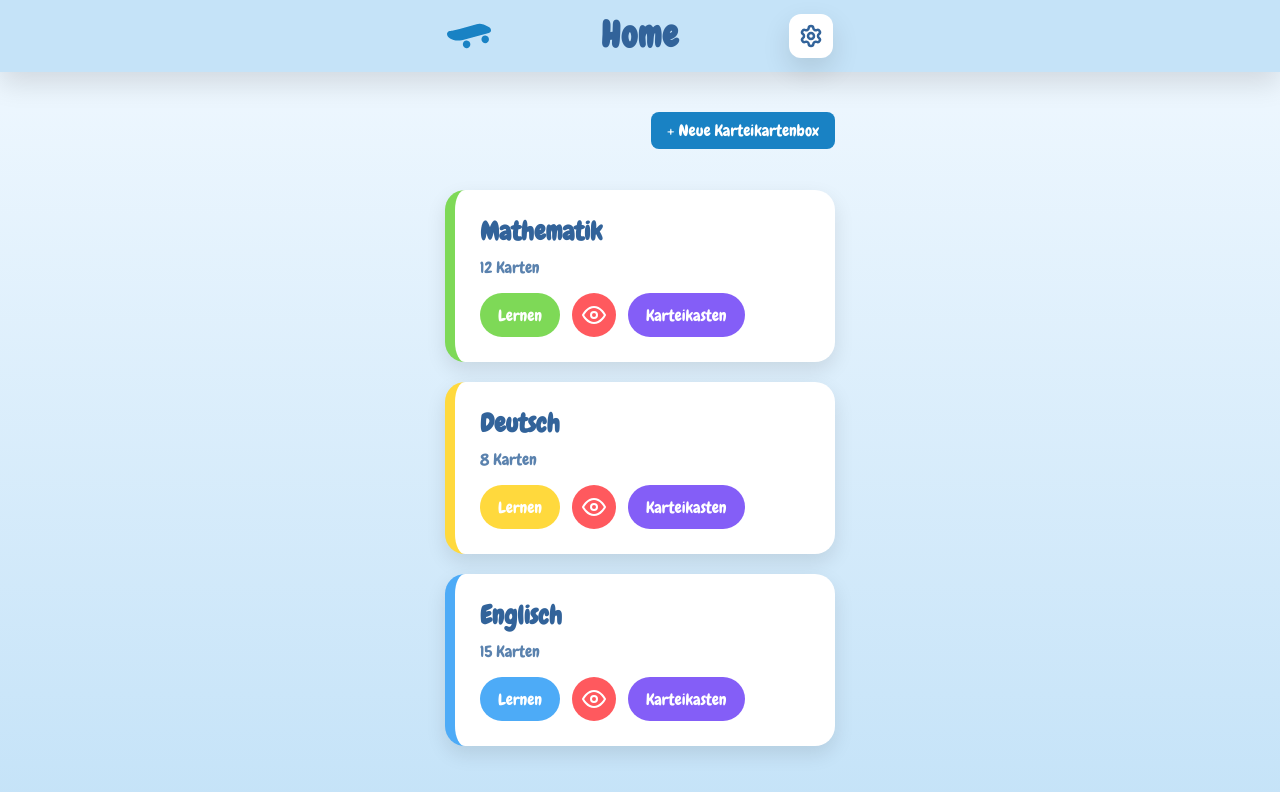
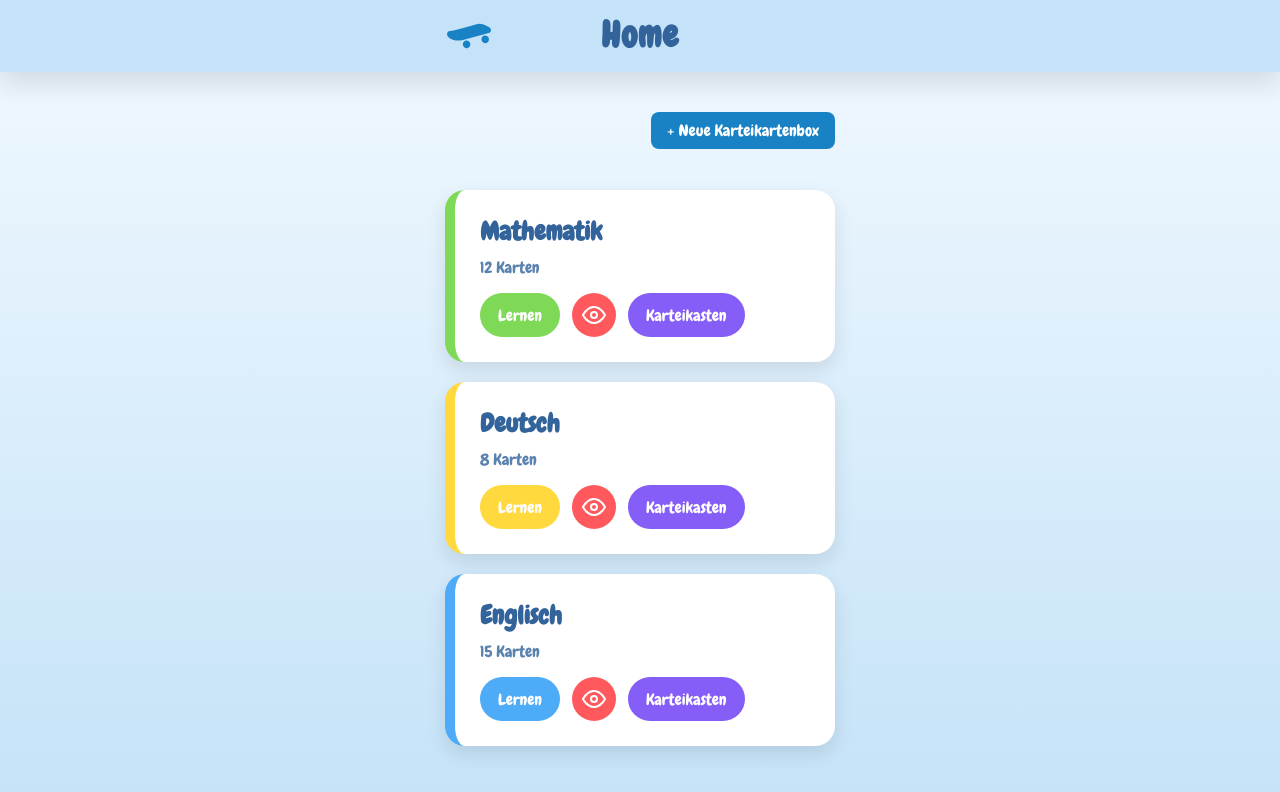
Before and after one commit to anne-kmmr/SubwaySurfers, a Next.js app: page / in a window 1280 px wide. Shown: the top 792 px of the page. Built offline with nearby package versions, Linux system fonts and the light colour scheme.

Commit message:
deleted settings

```diff
--- a/src/app/components/Header/Header.tsx
+++ b/src/app/components/Header/Header.tsx
@@ -8,7 +8,6 @@ import {useState, useRef, useEffect} from "react";
 import IconButton from "../Icons/IconButton/IconButton";
 import SkateboardIcon from "../Icons/SkateboardIcon/SkateboardIcon";
 import ArrowLeftIcon from "../Icons/ArrowLeftIcon/ArrowLeftIcon";
-import SettingsIcon from "../Icons/SettingsIcon/SettingsIcon";
 
 type HeaderProps = {
   title: string;
@@ -29,11 +28,6 @@ export default function Header({ title, backHref }: HeaderProps) {
 
     setTwoLines(lines > 1);
   }, [title]);
-
-  // Route für den Buttons für Settings
-  const routes = {
-    settings: "/settings",
-  };
 
   // returnt den Header mit Settingsbutton sowie Zurück-Button/Skateboard-Logo
   return (
@@ -63,10 +57,6 @@ export default function Header({ title, backHref }: HeaderProps) {
           >
             {title}
           </h1>
-
-          <IconButton href={routes.settings} label="Einstellungen">
-            <SettingsIcon width={24} height={24}/>
-          </IconButton>
         </div>
       </header>
   );
--- a/src/app/components/Icons/SettingsIcon/SettingsIcon.tsx
+++ /dev/null
@@ -1,24 +0,0 @@
-// Datei durch Sandro und Anne
-
-// definiert den überall angezeigten Settingsbutton für den Header
-function SettingsIcon(props: React.SVGProps<SVGSVGElement>) {
-    return (
-        <svg
-            xmlns="http://www.w3.org/2000/svg"
-            width={props.width || 24}
-            height={props.height || 24}
-            viewBox="0 0 24 24"
-            fill="none"
-            stroke="currentColor"
-            strokeWidth="2.5"
-            strokeLinecap="round"
-            strokeLinejoin="round"
-            {...props}
-        >
-            <path d="M9.671 4.136a2.34 2.34 0 0 1 4.659 0 2.34 2.34 0 0 0 3.319 1.915 2.34 2.34 0 0 1 2.33 4.033 2.34 2.34 0 0 0 0 3.831 2.34 2.34 0 0 1-2.33 4.033 2.34 2.34 0 0 0-3.319 1.915 2.34 2.34 0 0 1-4.659 0 2.34 2.34 0 0 0-3.32-1.915 2.34 2.34 0 0 1-2.33-4.033 2.34 2.34 0 0 0 0-3.831A2.34 2.34 0 0 1 6.35 6.051a2.34 2.34 0 0 0 3.319-1.915" />
-            <circle cx="12" cy="12" r="3" />
-        </svg>
-    );
-}
-
-export default SettingsIcon;
--- a/src/app/settings/settings.module.css
+++ /dev/null
@@ -1,6 +0,0 @@
-.content {
-  flex-direction: column;
-  justify-content: space-between;
-  gap: min(8vw, 40px);
-  padding: min(8vw, 40px) min(6vw, 24px);
-}
```
Also changed, not shown: src/app/settings/documentation-settings.md (deleted, +0 -4 lines), src/app/settings/page.tsx (deleted, +0 -14 lines), src/app/components/Icons/SettingsIcon/settings.svg (deleted).
